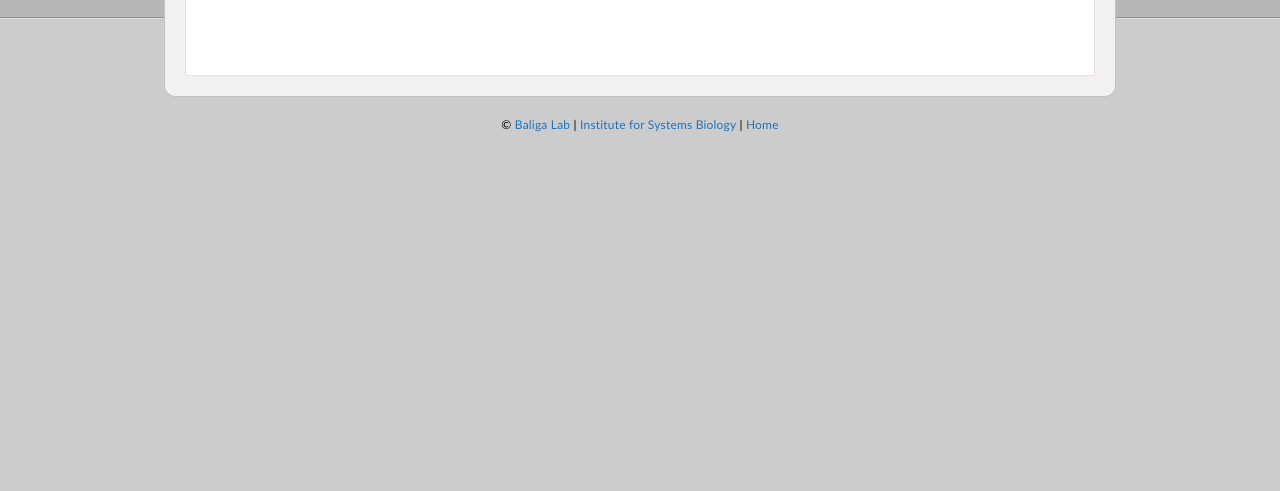
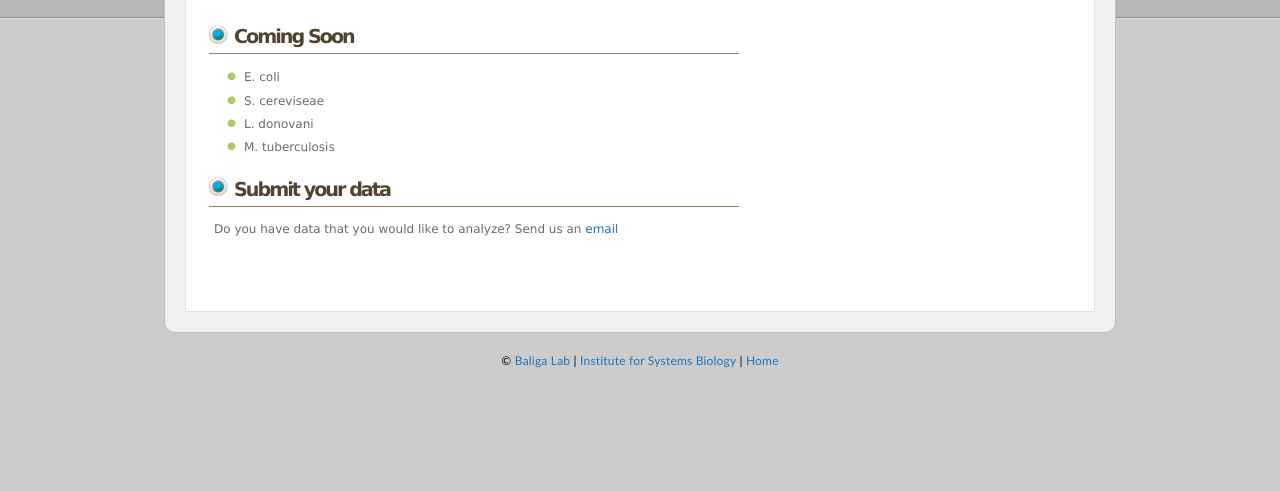
Before and after one commit to cbare/network_portal, a Django app: page /species/ in a window 1280 px wide. Shown: the part 317-808 px from the top of the page. Run offline with Django 3.2, Linux system fonts and the light colour scheme; data that the repository does not hold is empty; parts of the project's set-up code (start-up, migrations or seed data) failed here and were passed over.

Commit message:
Added coming soon species list

```diff
--- a/web_app/networks/templates/species_list.html
+++ b/web_app/networks/templates/species_list.html
@@ -33,5 +33,16 @@
       {% endfor %}
      </tbody>
   </table>
+
+  <h5>Coming Soon</h5>
+  <ul>
+    <li>E. coli</li>
+    <li>S. cereviseae</li>
+    <li>L. donovani</li>
+    <li>M. tuberculosis</li>
+  </ul>
+
+  <h5>Submit your data</h5>
+<p>Do you have data that you would like to analyze? Send us an <a href= "mailto:sturkarslan@ssytemsbiology.org">email</a></p>
 </div><!-- End #main -->
 {% endblock %}
```
